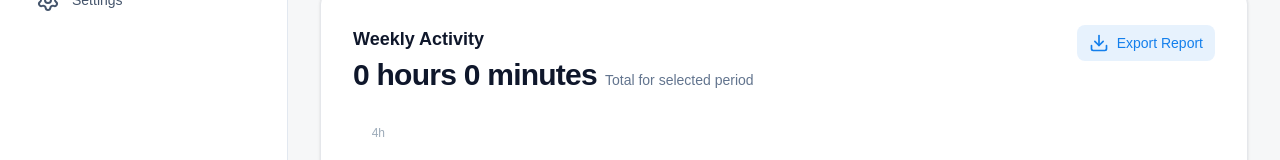
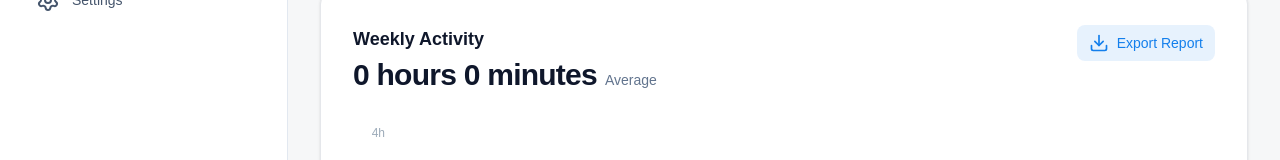
Before and after one commit to yegekucuk/memoria, a Next.js app: page /reports in a window 1280 px wide. Shown: the part 160-320 px from the top of the page. Built offline with nearby package versions, Linux system fonts and the light colour scheme; no server answers; the database is empty; sample sign-in values are in the browser's storage.

Commit message:
feat: Set activity chart to display average weekly hours

```diff
--- a/src/components/analytics/ActivityChart.tsx
+++ b/src/components/analytics/ActivityChart.tsx
@@ -22,10 +22,12 @@ export const ActivityChart: React.FC<ActivityChartProps> = ({
         <div>
           <h3 className="text-lg font-bold mb-1 text-slate-900 dark:text-white capitalize">{viewMode} Activity</h3>
           <div className="flex flex-col sm:flex-row items-baseline gap-2 text-slate-900 dark:text-white">
-            <span className="text-2xl sm:text-3xl font-bold tracking-tight">{formatDuration(totalPeriodHours)}</span>
-            <span className="text-sm font-medium text-slate-500 flex items-center">
-              Total for selected period
-            </span>
+          <span className="text-2xl sm:text-3xl font-bold tracking-tight">
+            {formatDuration(viewMode === 'weekly' ? totalPeriodHours / 7 : totalPeriodHours)}
+          </span>
+          <span className="text-sm font-medium text-slate-500 flex items-center">
+            {viewMode === 'weekly' ? 'Average' : 'Total for selected period'}
+          </span>
           </div>
         </div>
         <button className="flex items-center gap-2 px-3 py-2 text-sm font-medium text-primary bg-primary/10 hover:bg-primary/20 rounded-lg transition-colors cursor-pointer">
```
